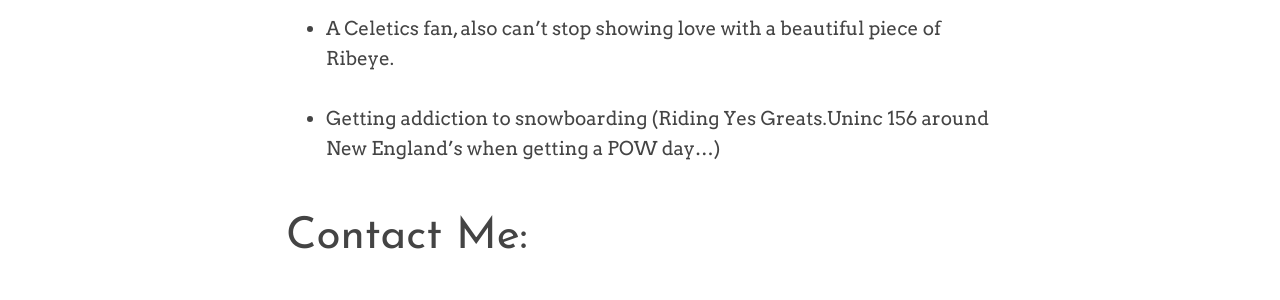
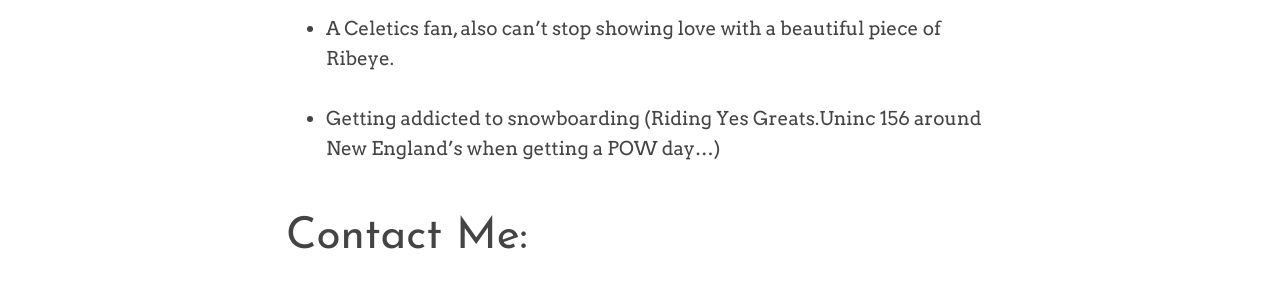
Before and after one commit to Jeremygarden/jeremygarden.github.io, a Jekyll site: the page built from about/index.md, in a window 1280 px wide. Shown: the part 1580-1880 px from the top of the page. Built offline with Jekyll 4.4.1, drawn with Linux system fonts in a browser that asks for light colours; nearby versions of some CDN libraries.

Commit message:
Update index.md

```diff
--- a/about/index.md
+++ b/about/index.md
@@ -14,7 +14,7 @@ My name is **Jeremy** and I love new, upcoming technology. I currently work as S
 * Fluent in speaking **English**, with native **Mandarin Chinese**
 * Enjoy **Reading and Photography** , and staying updated with the latest technologies
 * A Celetics fan, also can't stop showing love with a beautiful piece of Ribeye.
-* Getting addiction to snowboarding (Riding Yes Greats.Uninc 156 around New England's when getting a POW day...)
+* Getting addicted to snowboarding (Riding Yes Greats.Uninc 156 around New England's when getting a POW day...)
 
 
 ## Contact Me:
```
